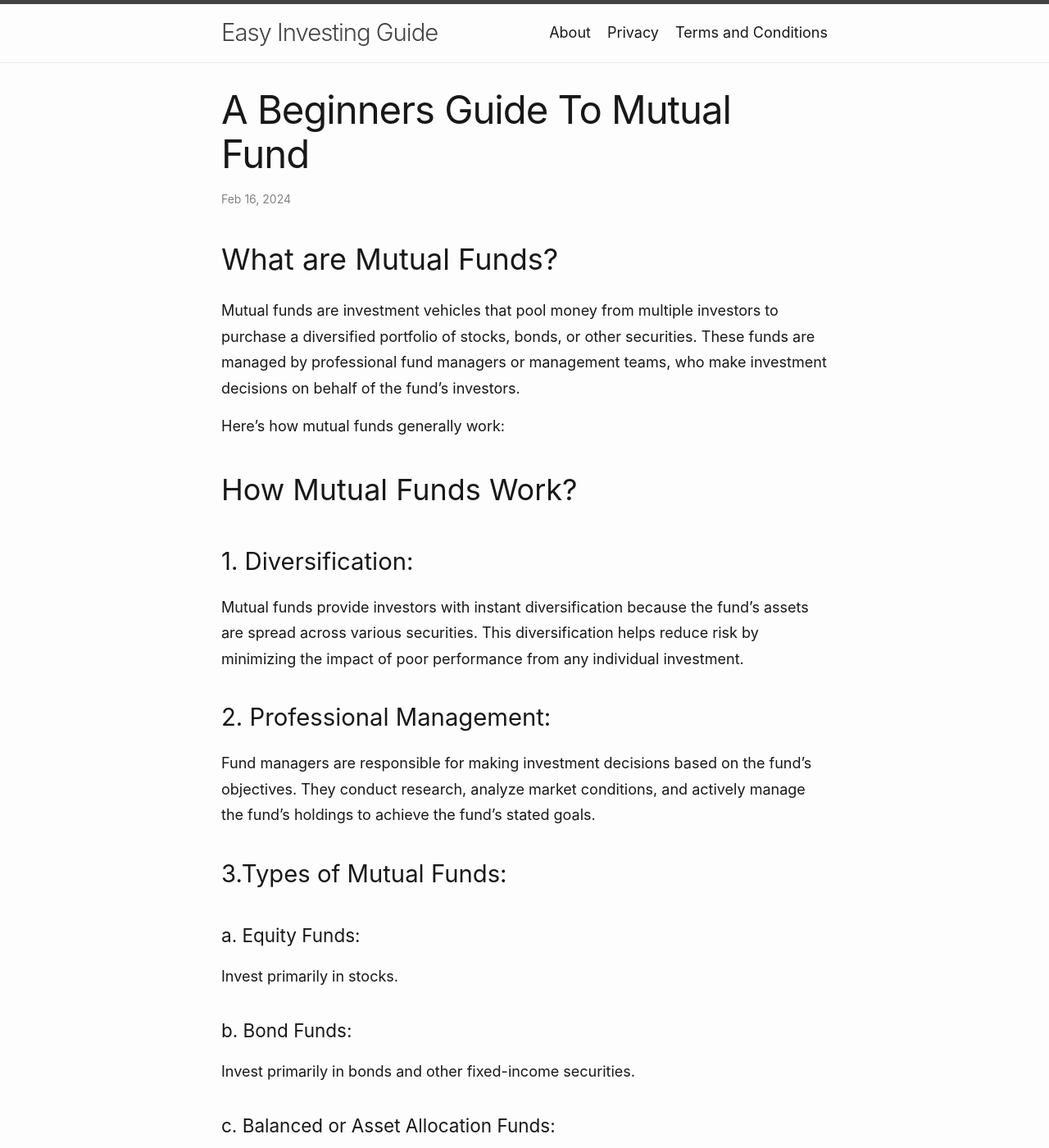
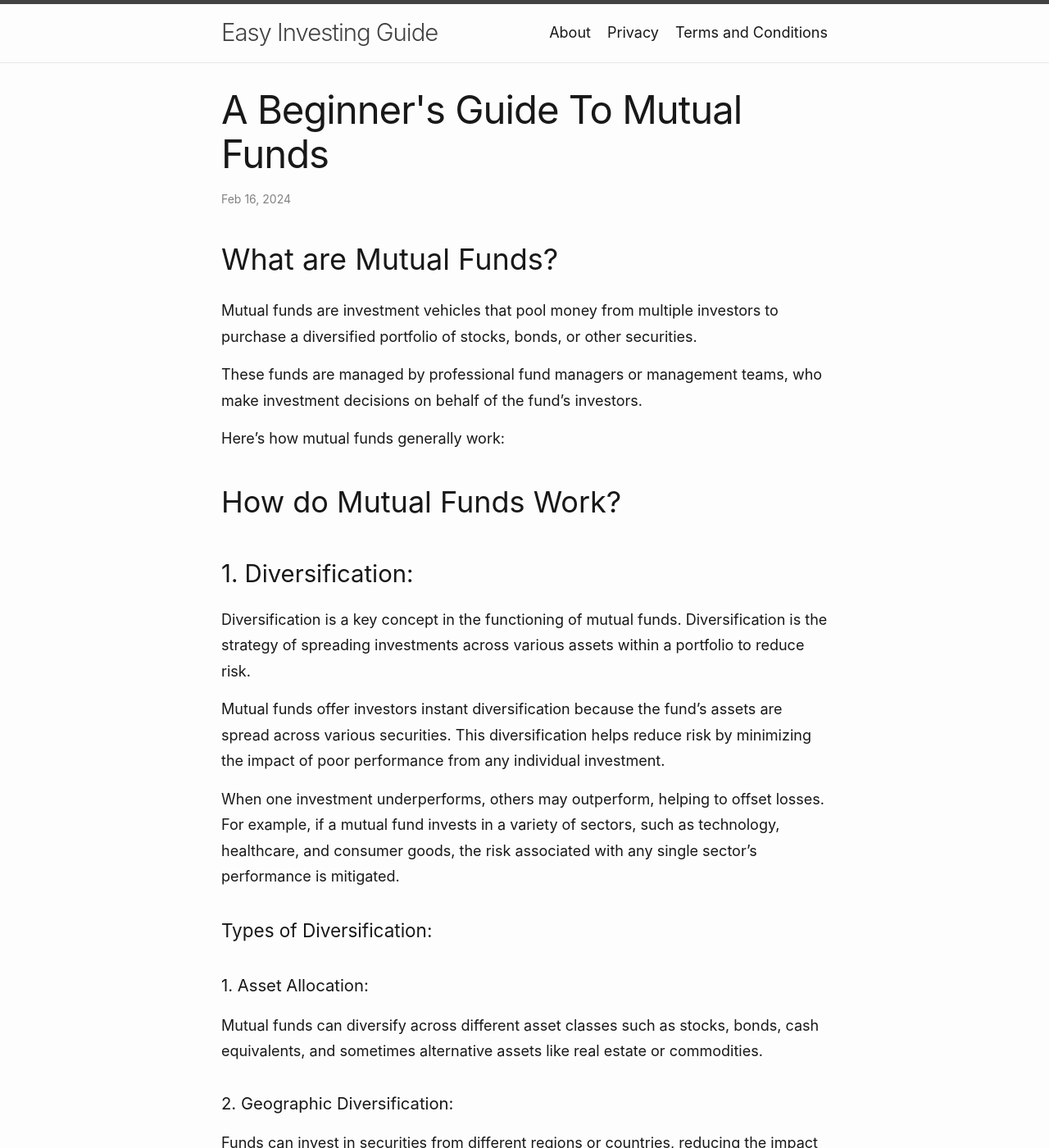
Before and after one commit to gauravkukade/fin-blog, a Jekyll site: the page built from _posts/2024-02-16-mutual-funds.md, in a window 1280 px wide and 1400 px high. Shown: the whole window at 82% size. Built offline with Jekyll 4.4.1, drawn with Linux system fonts in a browser that asks for light colours; some of the changed text lies outside the part shown.

Commit message:
Update 2024-02-16-mutual-funds.md

```diff
--- a/_posts/2024-02-16-mutual-funds.md
+++ b/_posts/2024-02-16-mutual-funds.md
@@ -1,24 +1,61 @@
 ---
 layout: post
-title: "A Beginners Guide To Mutual Fund"
+title: "A Beginner's Guide To Mutual Funds"
 categories: "Investing Money"
 ---
 ## What are Mutual Funds?
 
-Mutual funds are investment vehicles that pool money from multiple investors to purchase a diversified portfolio of stocks, bonds, or other securities. These funds are managed by professional fund managers or management teams, who make investment decisions on behalf of the fund's investors.
+Mutual funds are investment vehicles that pool money from multiple investors to purchase a diversified portfolio of stocks, bonds, or other securities.
 
+These funds are managed by professional fund managers or management teams, who make investment decisions on behalf of the fund's investors.
 
 Here's how mutual funds generally work:
 
-## How Mutual Funds Work?
+## How do Mutual Funds Work?
 
 ### 1. Diversification:
 
-Mutual funds provide investors with instant diversification because the fund's assets are spread across various securities. This diversification helps reduce risk by minimizing the impact of poor performance from any individual investment.
+Diversification is a key concept in the functioning of mutual funds. Diversification is the strategy of spreading investments across various assets within a portfolio to reduce risk.
+
+Mutual funds offer investors instant diversification because the fund's assets are spread across various securities. This diversification helps reduce risk by minimizing the impact of poor performance from any individual investment.
+
+When one investment underperforms, others may outperform, helping to offset losses. For example, if a mutual fund invests in a variety of sectors, such as technology, healthcare, and consumer goods, the risk associated with any single sector's performance is mitigated.
+
+#### Types of Diversification:
+
+##### 1. Asset Allocation:
+Mutual funds can diversify across different asset classes such as stocks, bonds, cash equivalents, and sometimes alternative assets like real estate or commodities.
+
+##### 2. Geographic Diversification:
+Funds can invest in securities from different regions or countries, reducing the impact of economic or political events in any single location.
+
+##### 3. Sector Diversification:
+Funds can invest in various industries or sectors, such as technology, healthcare, finance, etc., to reduce exposure to any single industry's risks.
+
+#### Benefits of Diversification:
+
+##### 1. Risk Reduction:
+Diversification helps reduce the impact of volatility and market downturns on an investment portfolio.
+
+##### 2. Potential for Returns:
+While diversification cannot eliminate all risks, it can potentially improve risk-adjusted returns over the long term by spreading investments across various assets.
+
+##### 3. Simplicity:
+For individual investors, mutual funds offer a convenient way to achieve diversification without having to manage multiple investments individually.
+
+#### Things to take care of in Diversification:
+
+##### 1. Over-Diversification:
+While diversification is beneficial, it's possible to over-diversify a portfolio, which can dilute potential returns. Finding the right balance is key.
+
+##### 2. Correlation:
+Investors should also consider the correlation between different assets in a portfolio. Ideally, assets should have low correlation to each other to maximize the benefits of diversification.
 
 ### 2. Professional Management:
 
-Fund managers are responsible for making investment decisions based on the fund's objectives. They conduct research, analyze market conditions, and actively manage the fund's holdings to achieve the fund's stated goals.
+Mutual funds are managed by professional portfolio managers who make investment decisions on behalf of the fund's investors.
+
+These managers conduct research, analyze market trends, and monitor the performance of securities in the fund's portfolio. Their goal is to achieve the fund's investment objectives while managing risk through diversification.
 
 ### 3.Types of Mutual Funds:
 
@@ -43,11 +80,36 @@ Adjust the asset allocation based on the investor's target retirement date.
 ### 4. Net Asset Value (NAV):
 The NAV is the price per share of a mutual fund. It is calculated by dividing the total value of the fund's assets by the number of shares outstanding. Mutual funds are bought and sold at the NAV price.
 
+#### Definition:
+NAV represents the per-share value of a mutual fund's assets after deducting its liabilities. It is calculated daily and is used to determine the price at which investors buy and sell shares of the fund.
+
+#### Calculation Formula:
+NAV = (Total Assets - Total Liabilities) / Number of Outstanding Shares
+
+#### Example:
+Let's consider a mutual fund with the following details:
+
+Total Assets: $10,000,000
+Total Liabilities: $500,000
+Number of Outstanding Shares: 1,000,000
+Using the formula:
+NAV = ($10,000,000 - $500,000) / 1,000,000
+NAV = $9,500,000 / 1,000,000
+NAV = $9.50
+
+So, the Net Asset Value (NAV) of the mutual fund is $9.50 per share.
+
+This means that if an investor wants to buy shares of this mutual fund, they would typically pay $9.50 per share plus any applicable fees. If they want to sell shares, they would receive $9.50 per share minus any applicable fees. NAV is calculated at the end of each trading day based on the current value of the fund's assets and liabilities.
+
 ### 5. Sales Charges and Fees:
 Some mutual funds charge fees, such as sales loads or management fees. Sales loads are commissions paid when buying or selling shares, while management fees cover the costs of managing the fund.
 
 ### 6. Liquidity:
+Liquidity in mutual funds refers to the ease of buying or selling fund shares without significantly affecting their price.
+
 Mutual funds offer high liquidity, as investors can buy or sell shares on any business day at the fund's NAV. The price is determined at the end of each trading day based on the value of the underlying assets.
+
+However, funds investing in less liquid assets may pose liquidity risks during market stress. Holding cash reserves and investing in liquid securities can help mitigate these risks.
 
 ### 7. Minimum Investments:
 Some mutual funds have minimum investment requirements, although the minimums can vary widely.
```
